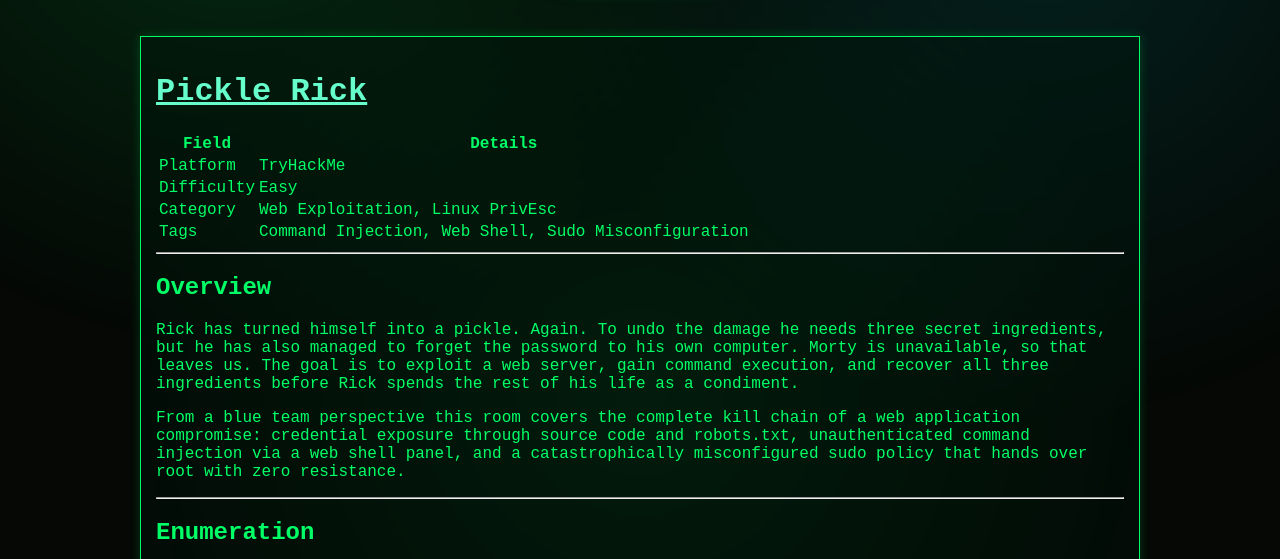
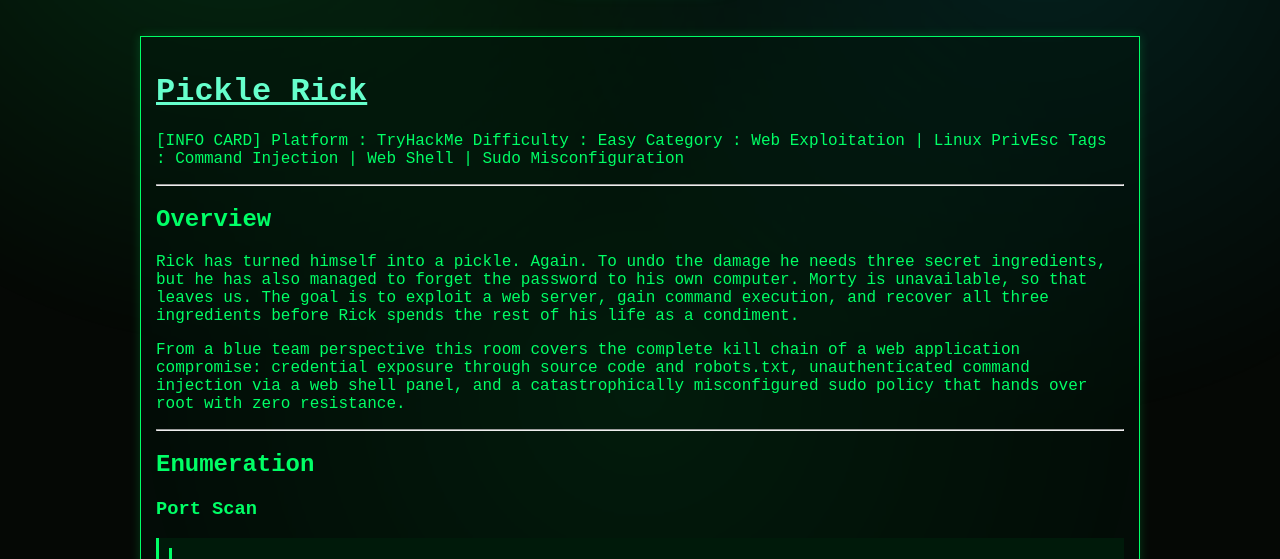
Before and after one commit to FizaShaikh293/thm-writeups, a Jekyll site: the page built from Pickle Rick/pickle-rick_writeup.md, in a window 1280 px wide and 900 px high, cut to the strip 341-900 px from the top of the window. Built offline with Jekyll 4.4.1, drawn with Linux system fonts in a browser that asks for light colours.

Commit message:
Update pickle-rick_writeup.md

```diff
--- a/Pickle Rick/pickle-rick_writeup.md
+++ b/Pickle Rick/pickle-rick_writeup.md
@@ -5,12 +5,11 @@ title: Pickle Rick Writeup
 
 # [Pickle Rick](https://tryhackme.com/room/picklerick)
 
-| Field      | Details                          |
-|------------|----------------------------------|
-| Platform   | TryHackMe                        |
-| Difficulty | Easy                             |
-| Category   | Web Exploitation, Linux PrivEsc  |
-| Tags       | Command Injection, Web Shell, Sudo Misconfiguration |
+[INFO CARD]
+Platform : TryHackMe
+Difficulty : Easy
+Category : Web Exploitation | Linux PrivEsc
+Tags : Command Injection | Web Shell | Sudo Misconfiguration
 
 ---
 
```
